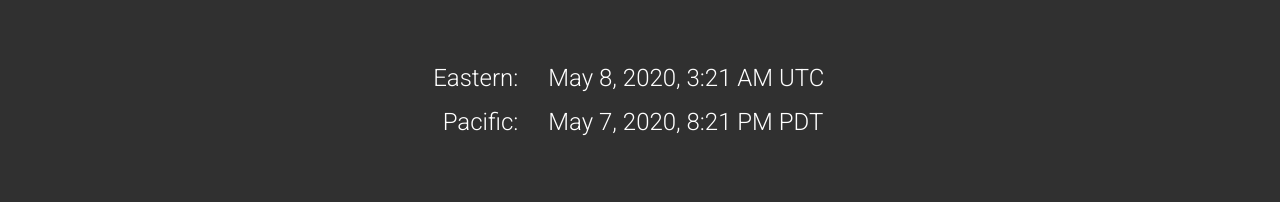
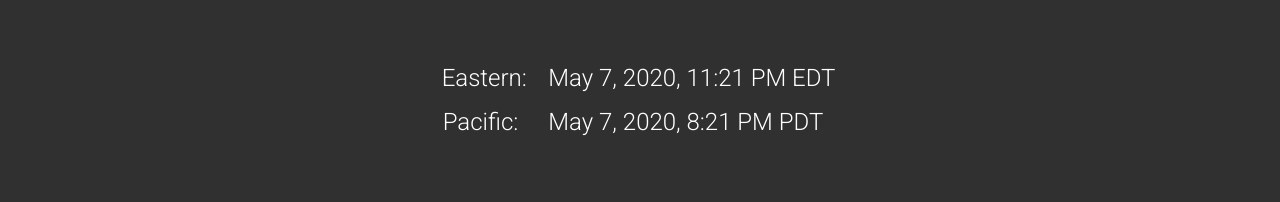
Before and after one commit to CoffeelessProgrammer/virtual-time-utilities, an Angular app: page /public/true-time in a window 1280 px wide. Shown: the part 260-462 px from the top of the page. Built offline with nearby package versions, Linux system fonts and the light colour scheme; what @ngx-loading-bar/router would draw is missing.

Commit message:
Bug Squashed: Time input display problem where dark clock showed due to Chrome browser

```diff
--- a/src/app/app-routing.module.ts
+++ b/src/app/app-routing.module.ts
@@ -18,7 +18,7 @@ const routes: Routes = [
     children: [
       { path: '', redirectTo: 'home', pathMatch: 'full' },
       { path: 'home', component: HomeComponent },
-      { path: 'speed-factor', component: SpeedFactorComponent },
+      { path: 'speed-factor-hidden', component: SpeedFactorComponent },
       { path: 'true-time', component: TrueTimeComponent },
       { path: 'format-name', component: FormatFullNameComponent },
       { path: 'login', component: AccessRestrictedComponent },
--- a/src/app/public/speed-factor/speed-factor.component.html
+++ b/src/app/public/speed-factor/speed-factor.component.html
@@ -117,6 +117,7 @@
                                     <mat-label>Target Time</mat-label>
                                     <input #virtualTargetTime matInput type="time" formControlName="time"
                                         (blur)="updateVirtualTargetDate(virtualTargetDate.value, virtualTargetTime.value)">
+                                    <!-- <mat-icon matSuffix class="mini-clock">schedule</mat-icon> -->
                                 </mat-form-field>
                             </div>
                         </div>
--- a/src/app/public/speed-factor/speed-factor.component.scss
+++ b/src/app/public/speed-factor/speed-factor.component.scss
@@ -28,6 +28,18 @@ mat-label {
     font-size: 15px;
 }
 
+input[type="time"]::-webkit-calendar-picker-indicator {
+    background: none;
+}
+
+.mini-clock {
+    font-size: 1rem;
+}
+
+// input[type="time"]::-webkit-clear-button {
+//     display: none;
+// }
+
 // .btn-clipboard {
 //     font-size: 1rem;
 //     font-weight: 400;
--- a/src/app/public/true-time/true-time.component.html
+++ b/src/app/public/true-time/true-time.component.html
@@ -7,11 +7,11 @@
 
     <div class="w-100 my-2"></div>
 
-    <div class="col-md-2 d-none d-md-inline">
+    <div class="col-md-2 col-xl-1 d-none d-md-inline">
         <h3 class="text-md-right"><span>Eastern:</span></h3>
         <h3 class="text-md-right"><span>Pacific:</span></h3>
     </div>
-    <div class="col col-md-5 col-lg-4">
+    <div class="col col-md-5 col-lg-4 col-xl-3">
         <h3 class="text-center text-md-left">{{ trueTimeEST }}</h3>
         <h3 class="text-center text-md-left">{{ trueTimePST }}</h3>
     </div>
--- a/src/app/public/true-time/true-time.component.ts
+++ b/src/app/public/true-time/true-time.component.ts
@@ -25,7 +25,7 @@ export class TrueTimeComponent implements OnInit, OnDestroy {
 
   private $generalObs: Subscription;
 
-  constructor( private generalService: GeneralService) { }
+  constructor( private generalService: GeneralService ) { }
 
   ngOnInit() {
     this.updateTrueTime();
@@ -50,7 +50,7 @@ export class TrueTimeComponent implements OnInit, OnDestroy {
     let now = DateTime.local();
 
     this.trueTimeUTC = now.setZone("utc").toLocaleString(DateTime.DATETIME_FULL);
-    this.trueTimeEST = now.toFormat("ff ZZZZ");
+    this.trueTimeEST = now.setZone("America/New_York").toFormat("ff ZZZZ");
     this.trueTimePST = now.setZone("America/Los_Angeles").toFormat("ff ZZZZ");
   }
 
--- a/src/assets/public-utilities.json
+++ b/src/assets/public-utilities.json
@@ -9,6 +9,6 @@
         "routePath": "/public/true-time",
         "title": "World True Time",
         "category": "Temporal Testing",
-        "description": "Display the world's true time in the EST timezone via the World Clock API"
+        "description": "Display the world's true time in the Eastern Standard Timezone via Github Servers"
     }
 ]
--- a/src/styles.scss
+++ b/src/styles.scss
@@ -10,6 +10,7 @@
 @import "assets/styles/my-reset";
 
 html, body { height: 100%; }
+
 body {
     margin: 0;
     overflow: hidden;
@@ -35,3 +36,7 @@ body {
 .bg5 {
     background-color: orchid;
 }
+
+// .mat-input-element[type="time"].datetime-reset-button {
+//     opacity: 0 !important;
+// }
```
